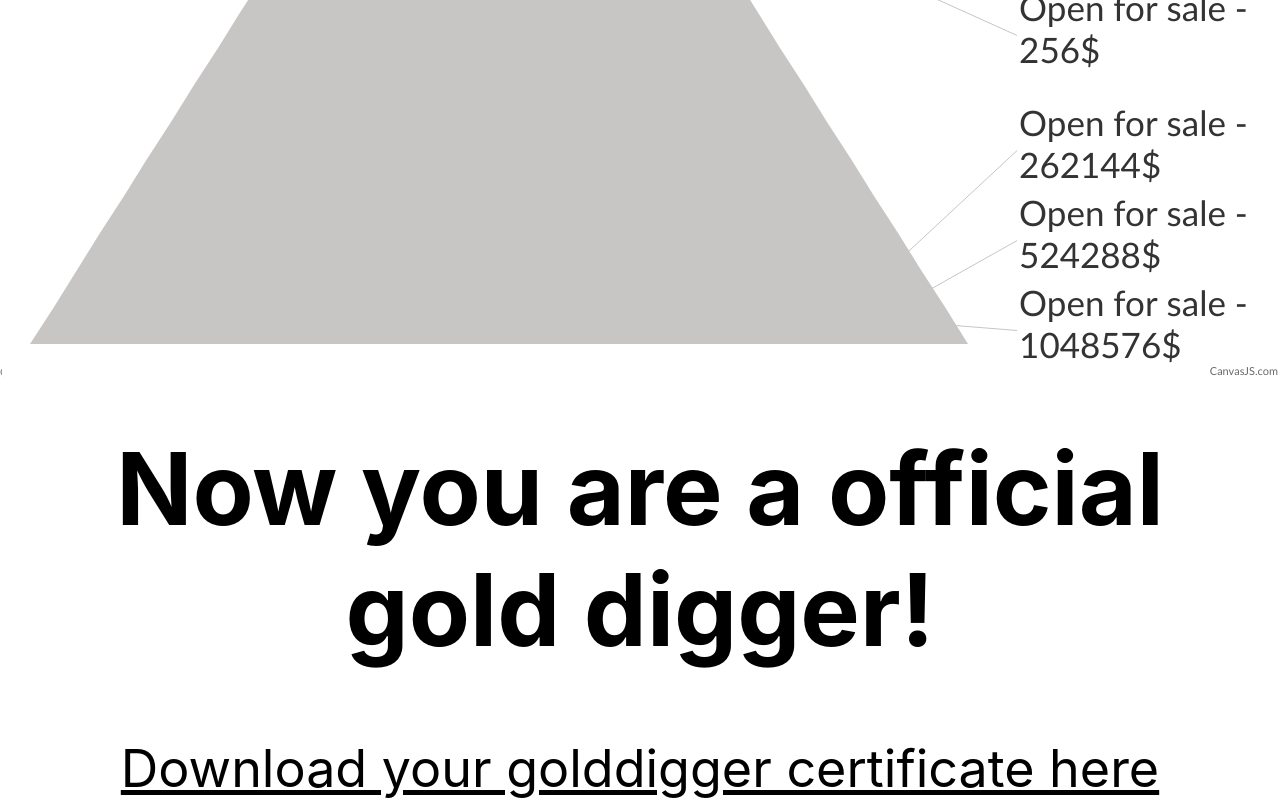
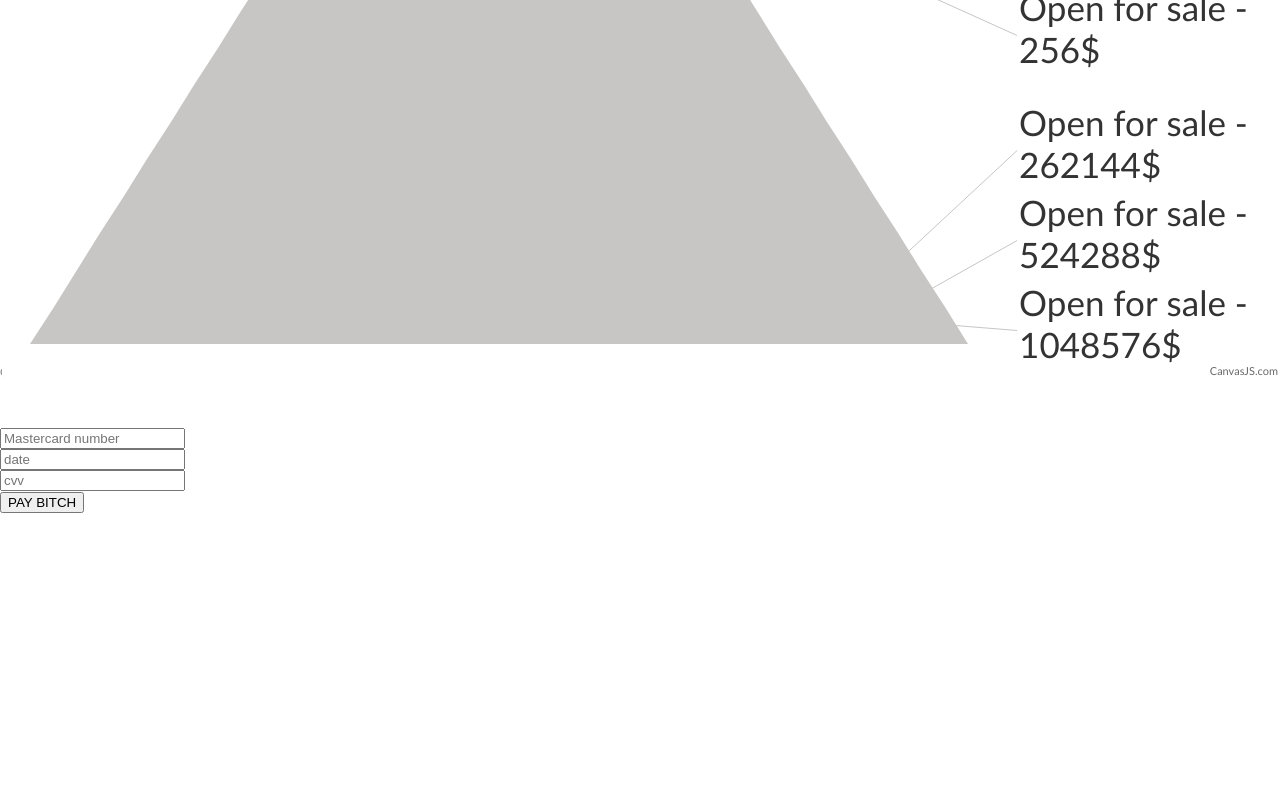
Before and after one commit to josefha/gold-diggers, a React (Create React App) app: page / in a window 1280 px wide. Shown: the part 622-1422 px from the top of the page. After the commit the page ends 1135 px from the top, so only its background shows below. Built offline with nearby package versions, Linux system fonts and the light colour scheme.

Commit message:
add state

```diff
--- a/src/App.js
+++ b/src/App.js
@@ -20,12 +20,33 @@ const StyledLink = styled.a`
   display: block;
 `;
 
+const StyledForm = styled.form`
+  display: block;
+  margin-top: 50px;
+`;
+
+const StyledInput = styled.input`
+  display: block;
+`;
+
 
 var CanvasJSChart = CanvasJSReact.CanvasJSChart;
 
 class App extends Component {
+  constructor(props) {
+    super(props);
+    this.state = {date: new Date()};
+    this.didPayment = false
+  }
+
+   handlePayment = () => {
+    this.setState({
+      didPayment: true
+    })
+  }
+
+
 	render() {
-    let didPayment = true;
 		var dataPoint;
 		var total;
     const numberOfLayers = 20;
@@ -95,9 +116,19 @@ class App extends Component {
 			/>
 			{/*You can get reference to the chart instance as shown above using onRef. This allows you to access all chart properties and methods*/}
 
-      {didPayment && (
+      <StyledForm>
+        <StyledInput type="text" placeholder="Mastercard number"></StyledInput>
+        <StyledInput type="text" placeholder="date"></StyledInput>
+        <StyledInput type="text" placeholder="cvv"></StyledInput>
+
+        <button onClick={() => this.handlePayment()}>
+          PAY BITCH
+        </button>
+      </StyledForm>
+
+      {this.state.didPayment && (
         <>
-          <StyledHeader>Now you are a official gold digger!</StyledHeader>
+          <StyledHeader>Now you are an official gold digger!</StyledHeader>
           <StyledLink href="./rich.pdf" download>Download your golddigger certificate here</StyledLink>
         </>
       )}
```
